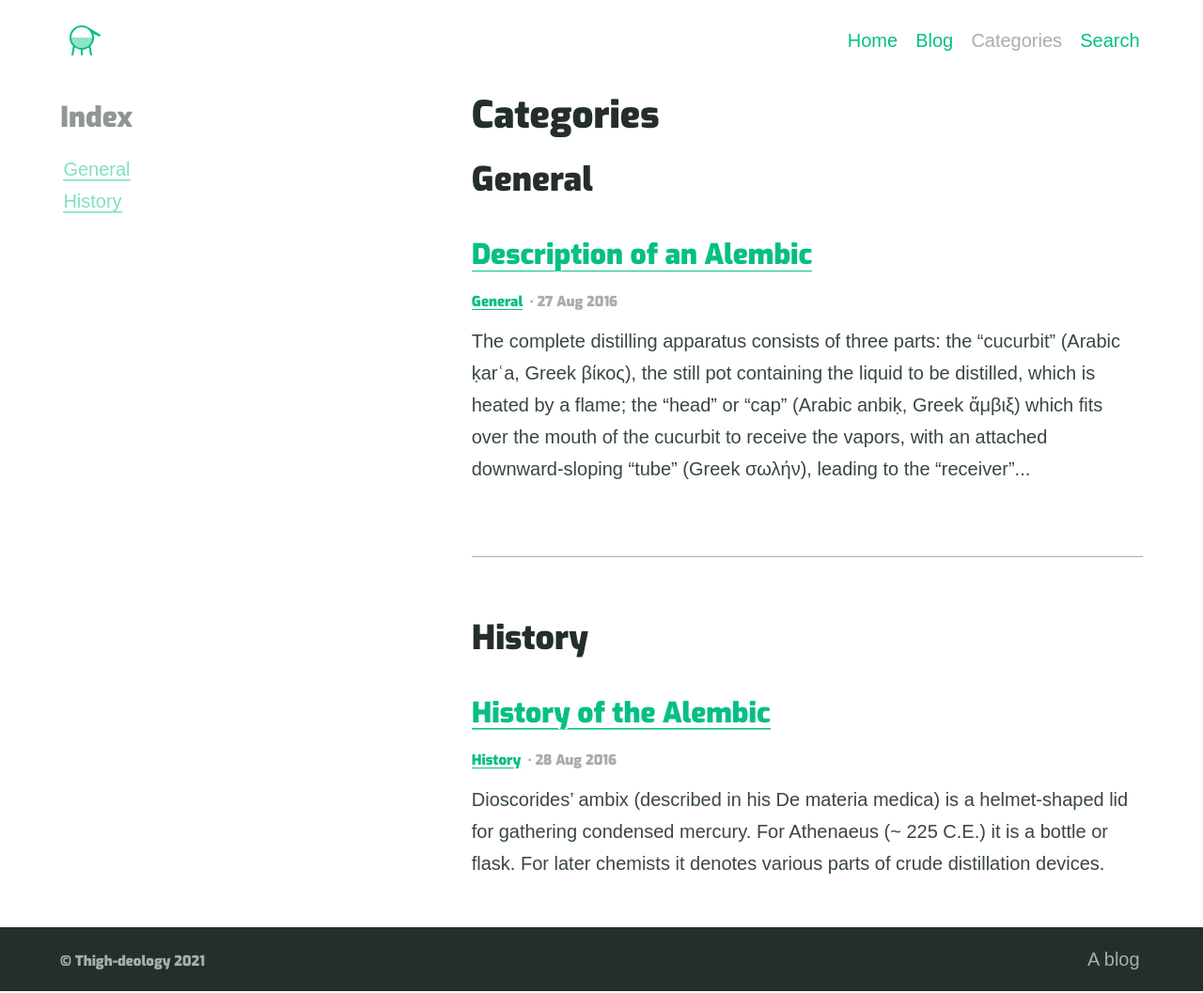
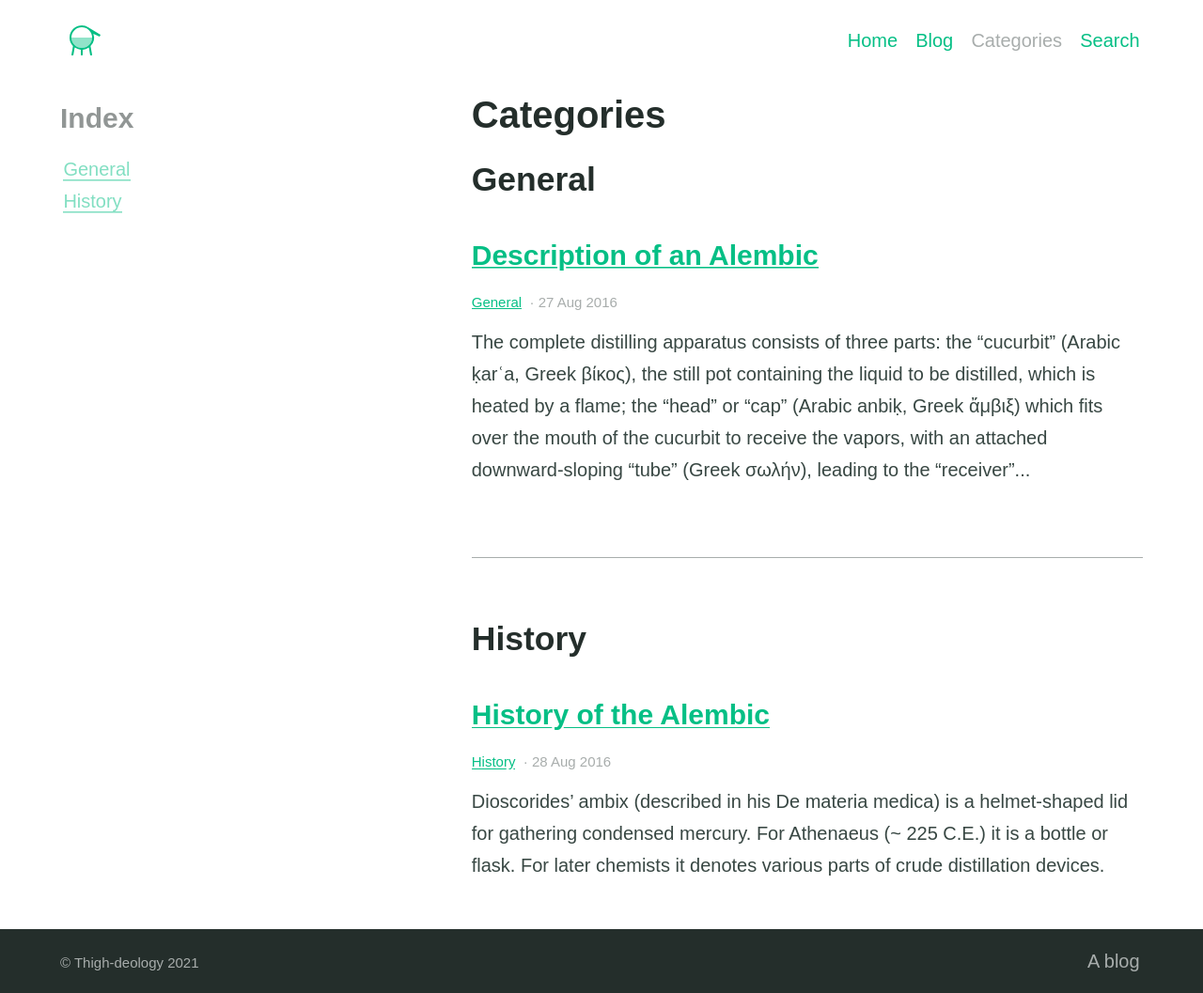
Before and after one commit to jessrafferty/blog, a Jekyll site: the page built from categories.md, in a window 1280 px wide. Shown: the whole page at 94% size. Built offline with Jekyll 4.4.1, drawn with Linux system fonts in a browser that asks for light colours; some web fonts are replaced.

Commit message:
Update _settings.scss

```diff
--- a/_sass/_settings.scss
+++ b/_sass/_settings.scss
@@ -23,7 +23,7 @@ $bodytype: (
 ) !default;
 
 $headingtype: (
-  font-family: "'Exo', sans-serif",
+  font-family: "'Exo+2', sans-serif",
   regular: 400,
   bold: 700,
   cap-height: 0.75
@@ -38,4 +38,4 @@ $monospacetype: (
 // Font import, if you're using a non-standard web font
 @import url("https://fonts.googleapis.com/css?family=Merriweather:400,700");
 @import url('https://fonts.googleapis.com/css2?family=Antic&family=Yusei+Magic&display=swap');
-@import url('https://fonts.googleapis.com/css2?family=Antic&family=Exo:wght@900&display=swap');
+@import url('https://fonts.googleapis.com/css2?family=Antic&family=Exo+2:ital,wght@1,600&display=swap');
```
